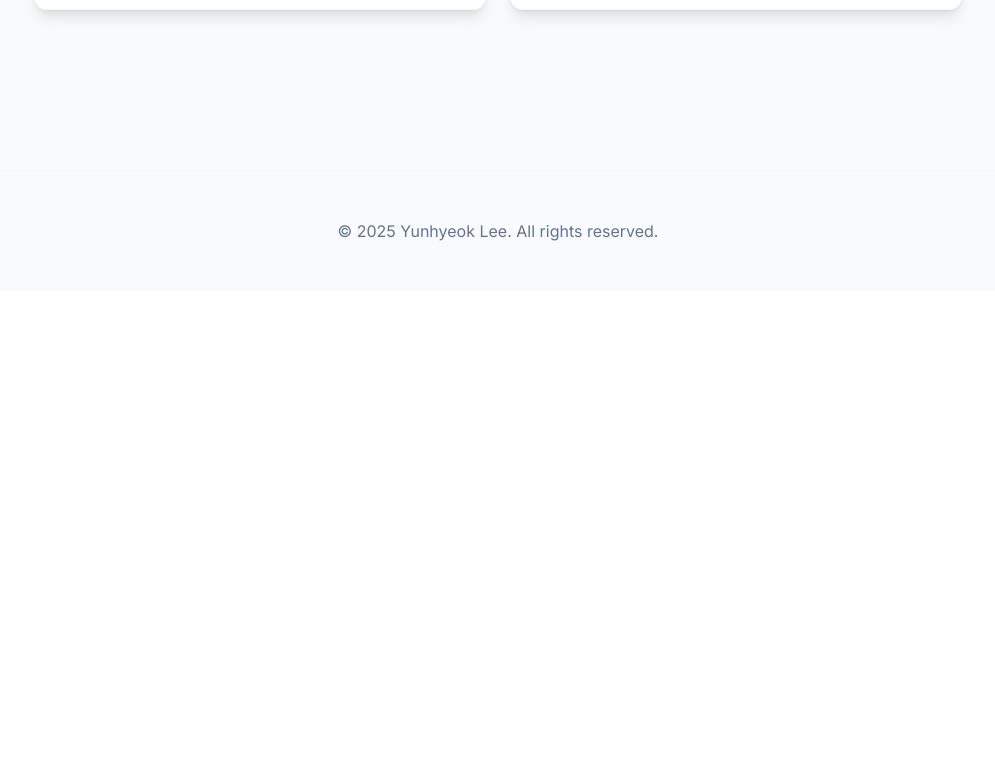
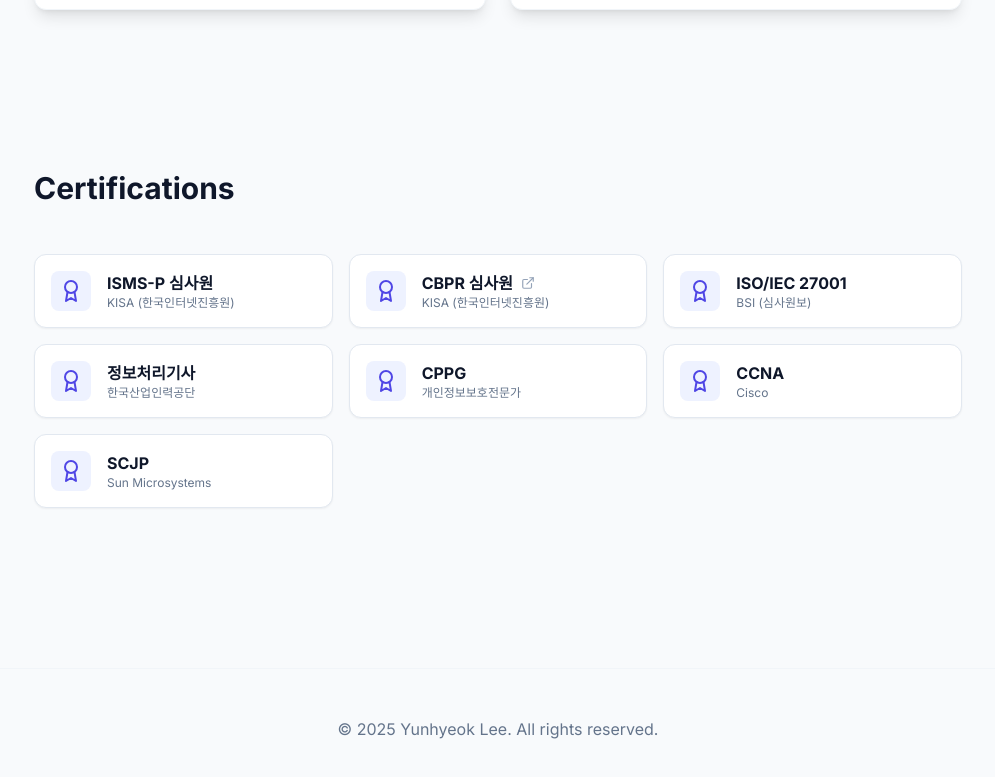
Before and after one commit to dojihyeok/portfolio, a Next.js app: page / in a window 1280 px wide. Shown: the part 10896-11673 px from the top of the page, without its empty margins (142-1137 px from the left). Before the commit the page ends 11187 px from the top, so only its background shows below. Built offline with nearby package versions, Linux system fonts and the light colour scheme.

Commit message:
Add Certifications section

```diff
--- a/src/app/page.tsx
+++ b/src/app/page.tsx
@@ -1,7 +1,7 @@
 "use client";
 
 import { motion } from "framer-motion";
-import { Mail, Github, Linkedin, Award, Book, Terminal, Shield, Users, ArrowDown } from "lucide-react";
+import { Mail, Github, Linkedin, Award, Book, Terminal, Shield, Users, ArrowDown, ExternalLink } from "lucide-react";
 import Image from "next/image";
 import Link from "next/link";
 import { Section } from "@/components/Section";
@@ -732,6 +732,38 @@ export default function Home() {
                 </div>
             </Section>
 
+            {/* Certifications */}
+            <Section title="Certifications">
+                <div className="grid grid-cols-1 md:grid-cols-2 lg:grid-cols-3 gap-4">
+                    {[
+                        { name: "ISMS-P 심사원", issuer: "KISA (한국인터넷진흥원)" },
+                        { name: "CBPR 심사원", issuer: "KISA (한국인터넷진흥원)", link: "https://cbpr.kisa.or.kr/gdpr/static/cbpr_info.do" },
+                        { name: "ISO/IEC 27001", issuer: "BSI (심사원보)" },
+                        { name: "정보처리기사", issuer: "한국산업인력공단" },
+                        { name: "CPPG", issuer: "개인정보보호전문가" },
+                        { name: "CCNA", issuer: "Cisco" },
+                        { name: "SCJP", issuer: "Sun Microsystems" },
+                    ].map((cert, idx) => (
+                        <div key={idx} className="flex items-center gap-4 bg-white dark:bg-slate-900 p-4 rounded-xl border border-slate-200 dark:border-slate-800 shadow-sm hover:shadow-md transition-all">
+                            <div className="p-2 bg-indigo-50 dark:bg-slate-800 rounded-lg text-indigo-600 dark:text-indigo-400">
+                                <Award size={24} />
+                            </div>
+                            <div>
+                                <h4 className="font-bold text-slate-900 dark:text-white flex items-center gap-2">
+                                    {cert.name}
+                                    {cert.link && (
+                                        <Link href={cert.link} target="_blank" className="text-slate-400 hover:text-blue-500">
+                                            <ExternalLink size={14} />
+                                        </Link>
+                                    )}
+                                </h4>
+                                <p className="text-xs text-slate-500 dark:text-slate-400">{cert.issuer}</p>
+                            </div>
+                        </div>
+                    ))}
+                </div>
+            </Section>
+
             {/* Footer */}
             <footer className="py-12 text-center text-slate-500 dark:text-slate-400 border-t border-slate-100 dark:border-slate-800 mt-20">
                 <p>© 2025 Yunhyeok Lee. All rights reserved.</p>
```
